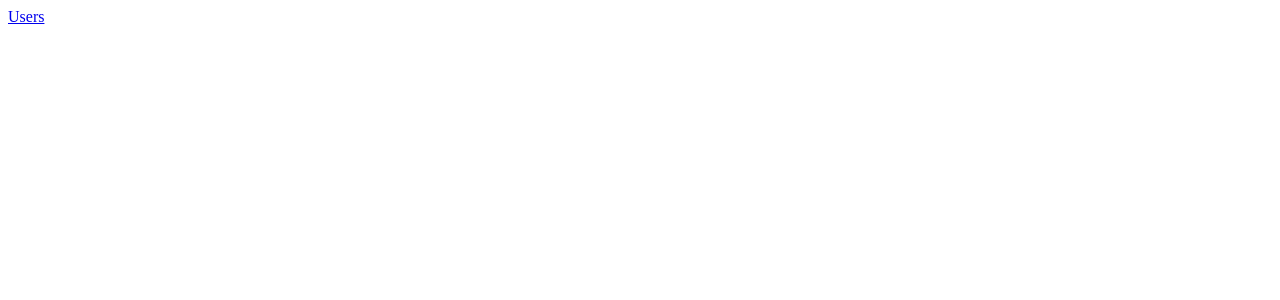
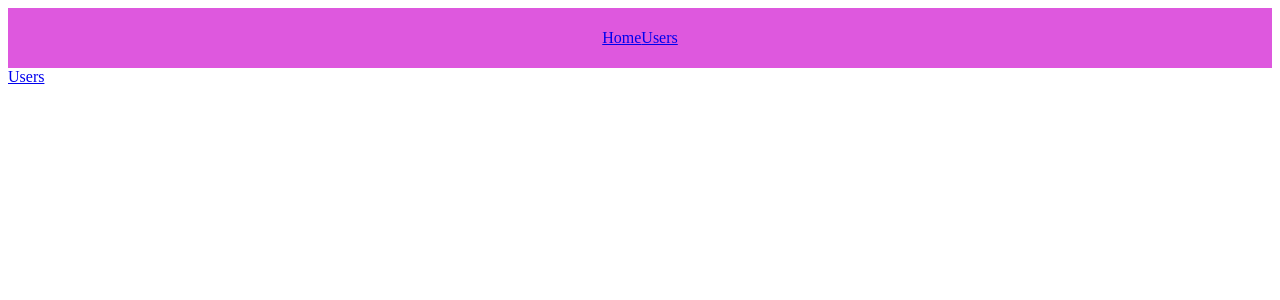
Before and after one commit to tornikejandieri/nuxt-app, a Nuxt app: page / in a window 1280 px wide. Shown: the top 300 px of the page. Built offline with nearby package versions, Linux system fonts and the light colour scheme.

Commit message:
layout stated working when i added script tag

```diff
--- /dev/null
+++ b/components/Header.vue
@@ -0,0 +1,31 @@
+<template>
+  <header class="header">
+    <ul class="nav-items">
+      <li>
+        <nuxt-link to="/">Home</nuxt-link>
+      </li>
+      <li>
+        <nuxt-link to="/users">Users</nuxt-link>
+      </li>
+    </ul>
+  </header>
+</template>
+
+<style scoped>
+.header {
+  width: 100%;
+  height: 60px;
+  display: flex;
+  justify-content: center;
+  align-items: center;
+  background-color: rgb(222, 88, 222);
+}
+.nav-items {
+  list-style: none;
+  padding: 0;
+  margin: 0;
+  display: flex;
+  justify-content: space-around;
+  align-items: center;
+}
+</style>
--- a/components/NuxtLogo.vue
+++ /dev/null
@@ -1,11 +0,0 @@
-<template>
-  <svg class="nuxt-logo" viewBox="0 0 45 30" fill="none" xmlns="http://www.w3.org/2000/svg">
-    <path d="M24.7203 29.704H41.1008C41.6211 29.7041 42.1322 29.5669 42.5828 29.3061C43.0334 29.0454 43.4075 28.6704 43.6675 28.2188C43.9275 27.7672 44.0643 27.2549 44.0641 26.7335C44.0639 26.2121 43.9266 25.6999 43.6662 25.2485L32.6655 6.15312C32.4055 5.70162 32.0315 5.32667 31.581 5.06598C31.1305 4.8053 30.6195 4.66805 30.0994 4.66805C29.5792 4.66805 29.0682 4.8053 28.6177 5.06598C28.1672 5.32667 27.7932 5.70162 27.5332 6.15312L24.7203 11.039L19.2208 1.48485C18.9606 1.03338 18.5864 0.658493 18.1358 0.397853C17.6852 0.137213 17.1741 0 16.6538 0C16.1336 0 15.6225 0.137213 15.1719 0.397853C14.7213 0.658493 14.3471 1.03338 14.0868 1.48485L0.397874 25.2485C0.137452 25.6999 0.000226653 26.2121 2.8053e-07 26.7335C-0.000226092 27.2549 0.136554 27.7672 0.396584 28.2188C0.656614 28.6704 1.03072 29.0454 1.48129 29.3061C1.93185 29.5669 2.44298 29.7041 2.96326 29.704H13.2456C17.3195 29.704 20.3239 27.9106 22.3912 24.4118L27.4102 15.7008L30.0986 11.039L38.1667 25.0422H27.4102L24.7203 29.704ZM13.0779 25.0374L5.9022 25.0358L16.6586 6.36589L22.0257 15.7008L18.4322 21.9401C17.0593 24.2103 15.4996 25.0374 13.0779 25.0374Z" fill="#00DC82" />
-  </svg>
-</template>
-
-<style>
-.nuxt-logo {
-  height: 180px;
-}
-</style>
--- a/layouts/default.vue
+++ b/layouts/default.vue
@@ -1,7 +1,15 @@
 <template>
   <div>
+    <Header />
     <nuxt />
   </div>
 </template>
 
+<script>
+import Header from "../components/Header.vue";
+export default {
+  components: { Header },
+};
+</script>
+
 <style></style>
--- a/layouts/users.vue
+++ b/layouts/users.vue
@@ -1,8 +1,14 @@
 <template>
   <div>
+    <Header />
     <header>USERS SECTION</header>
     <nuxt />
   </div>
 </template>
-
+<script>
+import Header from "../components/Header.vue";
+export default {
+  components: { Header },
+};
+</script>
 <style></style>
--- a/pages/index.vue
+++ b/pages/index.vue
@@ -3,5 +3,3 @@
     <nuxt-link to="/users">Users</nuxt-link>
   </section>
 </template>
-
-<script></script>
--- a/pages/users/_id/index.vue
+++ b/pages/users/_id/index.vue
@@ -1,12 +1,17 @@
 <template>
-  <h1>single user with ID {{ $route.params.id }}</h1>
+  <div>
+    <Header />
+    <h1>single user with ID {{ $route.params.id }}</h1>
+  </div>
 </template>
 
 <script>
+import Header from "../../../components/Header.vue";
 export default {
   validate(data) {
     return /^\d+$/.test(data.params.id);
   },
   layout: "users",
+  components: { Header },
 };
 </script>
--- a/pages/users/index.vue
+++ b/pages/users/index.vue
@@ -1,5 +1,7 @@
 <template>
-  <p>Please enter an Id and click the button</p>
+  <div>
+    <p>Please enter an Id and click the button</p>
+  </div>
 </template>
 
 <script>
```
